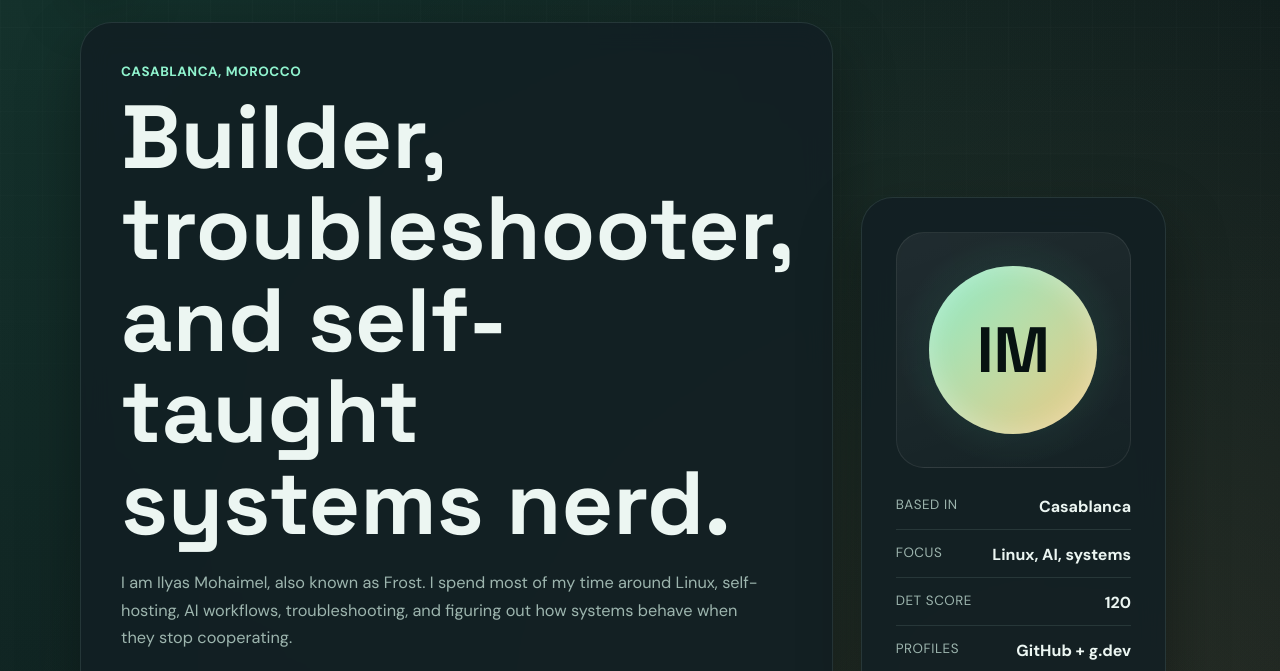
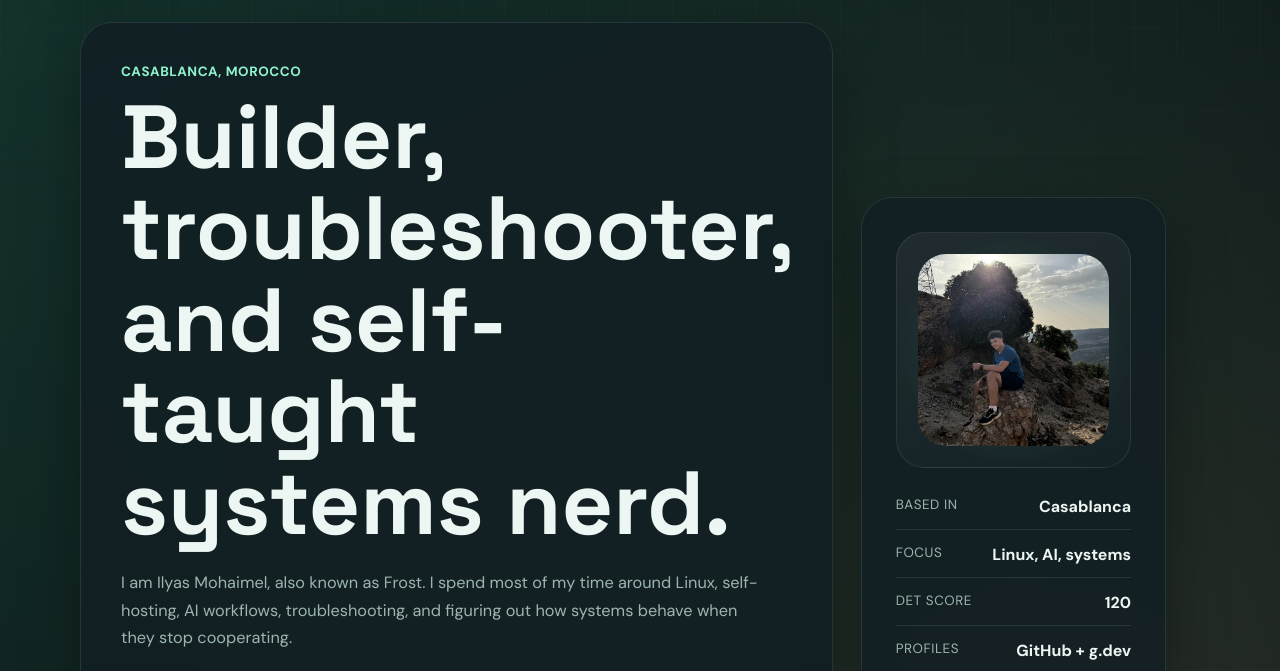
Before and after one commit to lookfrost/lookfrost.github.io, a website: page index.html in a window 1280 px wide. Shown: the part 99-770 px from the top of the page. Drawn offline with Linux system fonts and the light colour scheme.

Commit message:
Restore profile photo with better framing

```diff
--- a/index.html
+++ b/index.html
@@ -57,7 +57,11 @@
         <aside class="hero-card">
           <div class="portrait-ring">
             <div class="portrait-core profile-photo-shell">
-              <span class="profile-fallback">IM</span>
+              <img
+                class="profile-photo"
+                src="./assets/profile-photo.jpg"
+                alt="Portrait of Ilyas Mohaimel"
+              >
             </div>
           </div>
           <ul class="quick-facts">
--- a/styles.css
+++ b/styles.css
@@ -314,6 +314,10 @@ h3 {
 
 .profile-photo-shell {
   position: relative;
+  width: min(82%, 290px);
+  border-radius: 28px;
+  background: rgba(7, 18, 17, 0.72);
+  box-shadow: inset 0 0 0 1px rgba(255, 255, 255, 0.08);
 }
 
 .profile-photo {
@@ -321,12 +325,7 @@ h3 {
   width: 100%;
   height: 100%;
   object-fit: cover;
-  object-position: 42% 62%;
-}
-
-.profile-fallback {
-  position: relative;
-  z-index: 1;
+  object-position: 43% 58%;
 }
 
 .quick-facts {
```
